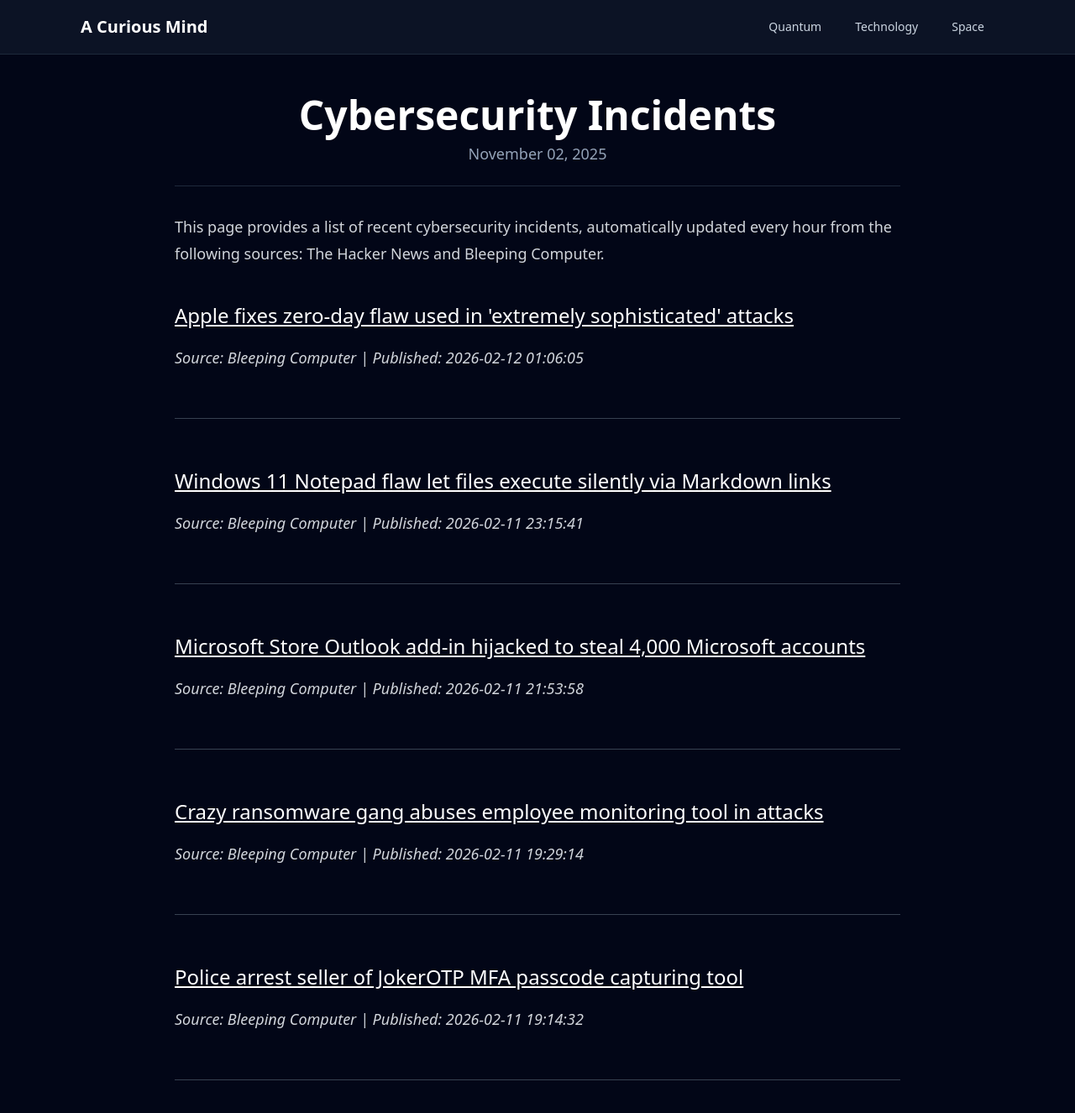
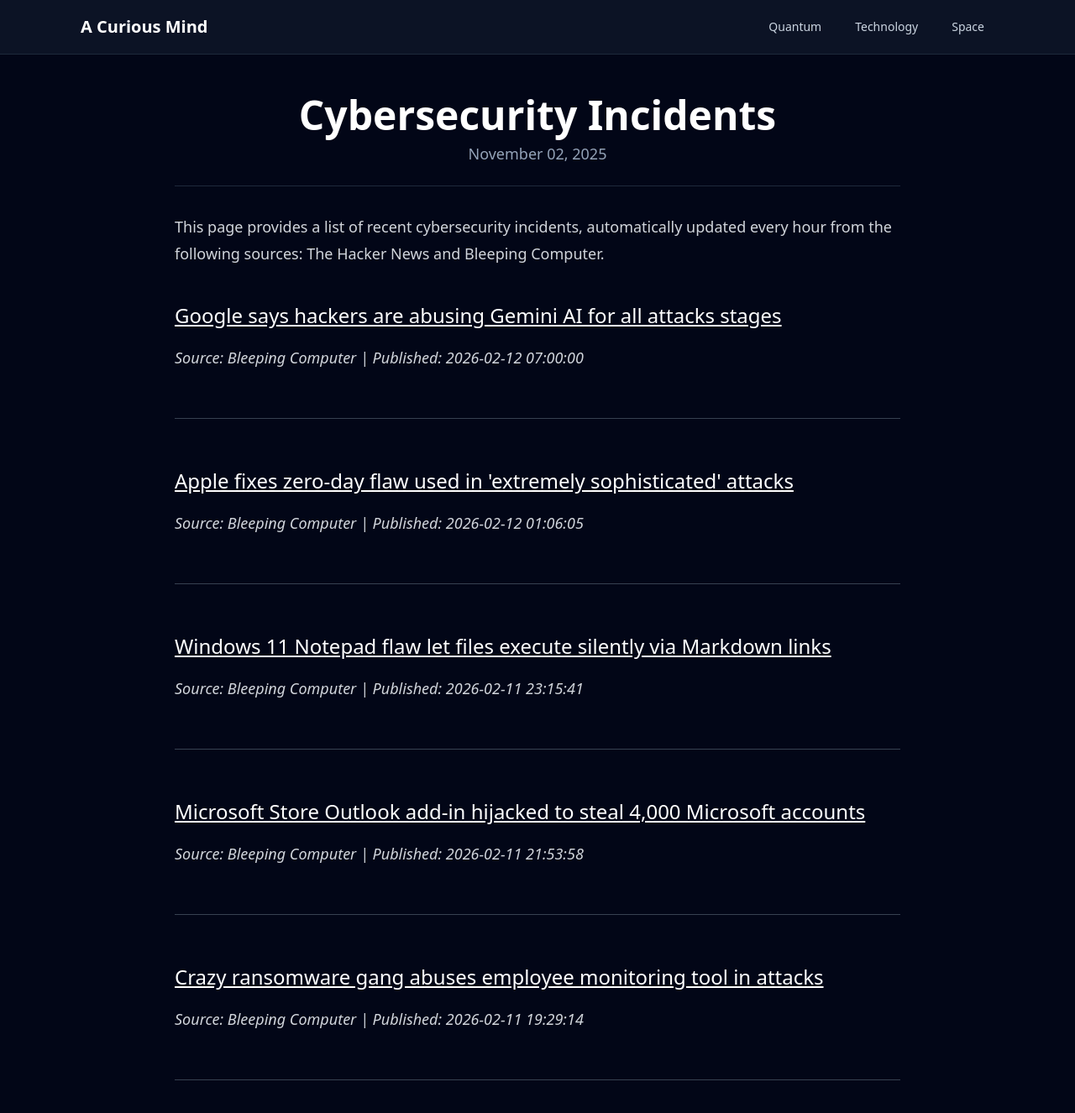
Before and after one commit to onehl7/onehl7.github.io, a Jekyll site: the page built from _posts/2025-11-02-cybersecurity-incidents.md, in a window 1280 px wide and 1400 px high. Shown: the top 1326 px of the window at 84% size. Built offline with Jekyll 4.4.1, drawn with Linux system fonts in a browser that asks for light colours; nearby versions of some CDN libraries.

Commit message:
Update news data

```diff
--- a/_data/news.json
+++ b/_data/news.json
@@ -1,4 +1,10 @@
 [
+  {
+    "source": "Bleeping Computer",
+    "title": "Google says hackers are abusing Gemini AI for all attacks stages",
+    "link": "https://www.bleepingcomputer.com/news/security/google-says-hackers-are-abusing-gemini-ai-for-all-attacks-stages/",
+    "published": "2026-02-12 07:00:00"
+  },
   {
     "source": "Bleeping Computer",
     "title": "Apple fixes zero-day flaw used in 'extremely sophisticated' attacks",
@@ -22,11 +28,5 @@
     "title": "Crazy ransomware gang abuses employee monitoring tool in attacks",
     "link": "https://www.bleepingcomputer.com/news/security/crazy-ransomware-gang-abuses-employee-monitoring-tool-in-attacks/",
     "published": "2026-02-11 19:29:14"
-  },
-  {
-    "source": "Bleeping Computer",
-    "title": "Police arrest seller of JokerOTP MFA passcode capturing tool",
-    "link": "https://www.bleepingcomputer.com/news/security/police-arrest-seller-of-jokerotp-mfa-passcode-capturing-tool/",
-    "published": "2026-02-11 19:14:32"
   }
 ]
```
